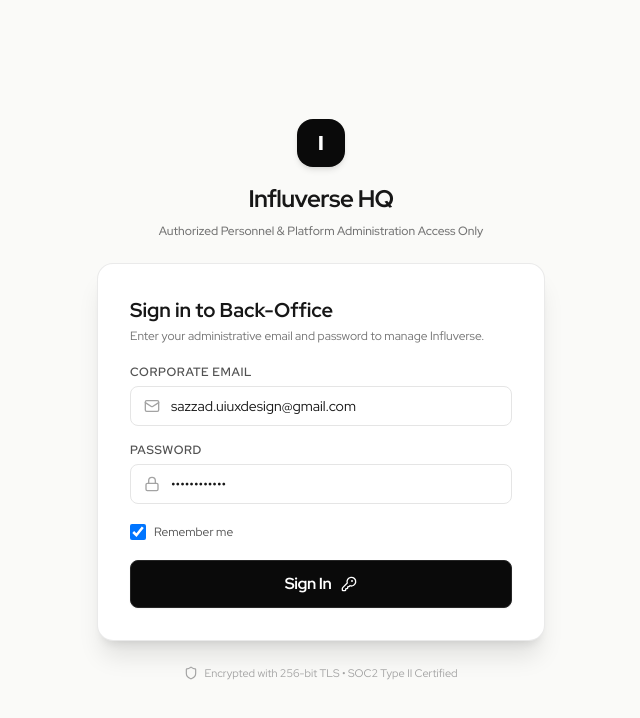
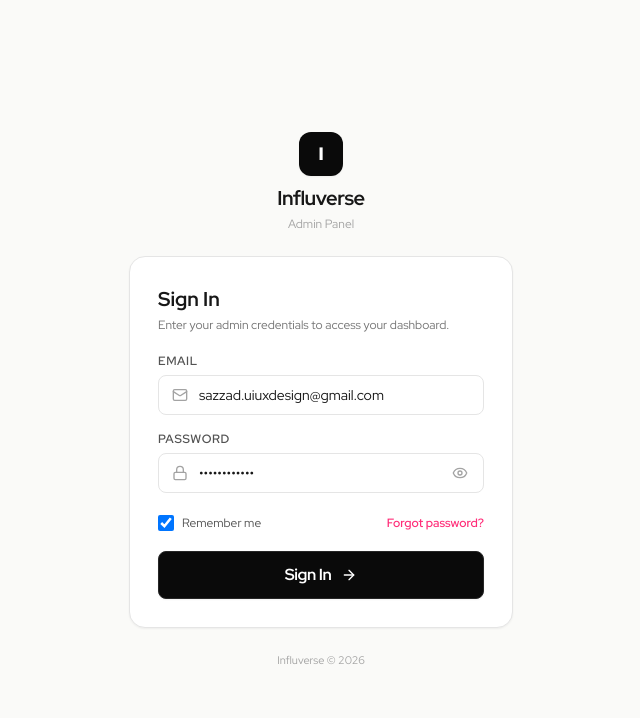
Before and after one commit to BeingSazzad/Influencer-Dashboard, a React (Vite) app: page /login in a window 1280 px wide. Shown: the top 718 px of the page, without its empty margins (319-959 px from the left). Built offline with nearby package versions, Linux system fonts and the light colour scheme; a web font is replaced by a local one.

Commit message:
feat(auth): redesign minimal login screen and add forgot password flow

```diff
--- a/src/components/layout/AuthLayout.tsx
+++ b/src/components/layout/AuthLayout.tsx
@@ -1,35 +1,34 @@
 import React from 'react';
 import { Outlet } from 'react-router-dom';
-import { Shield } from 'lucide-react';
 
 export const AuthLayout: React.FC = () => {
   return (
     <div className="min-h-screen bg-[#FAFAF8] flex flex-col justify-center items-center p-4 selection:bg-brand-pink/20 selection:text-brand-pink">
-      <div className="w-full max-w-md space-y-6">
+      <div className="w-full max-w-sm space-y-6">
         {/* Brand Header */}
-        <div className="text-center space-y-2">
-          <div className="inline-flex items-center justify-center w-12 h-12 rounded-2xl bg-brand-black text-white text-xl font-black shadow-md mb-2">
+        <div className="text-center space-y-1">
+          <div className="inline-flex items-center justify-center w-11 h-11 rounded-xl bg-brand-black text-white text-lg font-black shadow-sm mb-1">
             I
           </div>
-          <h1 className="text-2xl font-bold tracking-tight text-neutral-900">
-            Influverse HQ
+          <h1 className="text-xl font-bold tracking-tight text-neutral-900">
+            Influverse
           </h1>
-          <p className="text-xs text-neutral-500 font-medium">
-            Authorized Personnel & Platform Administration Access Only
+          <p className="text-xs text-neutral-400">
+            Admin Panel
           </p>
         </div>
 
-        {/* Auth Page Content */}
-        <div className="bg-white rounded-2xl border border-neutral-200/80 shadow-xl p-8">
+        {/* Auth Card */}
+        <div className="bg-white rounded-2xl border border-neutral-200 shadow-sm p-6 sm:p-7">
           <Outlet />
         </div>
 
-        {/* Security Footer Notice */}
-        <div className="flex items-center justify-center gap-1.5 text-[11px] text-neutral-400">
-          <Shield className="w-3.5 h-3.5" />
-          <span>Encrypted with 256-bit TLS • SOC2 Type II Certified</span>
+        {/* Minimal Footer */}
+        <div className="text-center text-[11px] text-neutral-400">
+          Influverse &copy; {new Date().getFullYear()}
         </div>
       </div>
     </div>
   );
 };
+export default AuthLayout;
--- /dev/null
+++ b/src/pages/auth/ForgotPasswordPage.tsx
@@ -0,0 +1,131 @@
+import React, { useState } from 'react';
+import { Link } from 'react-router-dom';
+import { ROUTES } from '@/constants/routes';
+import { Input } from '@/components/ui/Input';
+import { Button } from '@/components/ui/Button';
+import { Mail, ArrowLeft, CheckCircle2, KeyRound } from 'lucide-react';
+
+export const ForgotPasswordPage: React.FC = () => {
+  const [email, setEmail] = useState('');
+  const [isLoading, setIsLoading] = useState(false);
+  const [isSubmitted, setIsSubmitted] = useState(false);
+  const [error, setError] = useState('');
+
+  const handleSubmit = (e: React.FormEvent) => {
+    e.preventDefault();
+    setError('');
+
+    if (!email || !email.includes('@')) {
+      setError('Please enter a valid admin email address.');
+      return;
+    }
+
+    setIsLoading(true);
+
+    setTimeout(() => {
+      setIsLoading(false);
+      setIsSubmitted(true);
+    }, 700);
+  };
+
+  const handleResend = () => {
+    setIsLoading(true);
+    setTimeout(() => {
+      setIsLoading(false);
+      setError('');
+    }, 600);
+  };
+
+  return (
+    <div>
+      {isSubmitted ? (
+        <div className="text-center space-y-5 animate-in fade-in zoom-in-95 duration-200">
+          <div className="w-12 h-12 mx-auto rounded-full bg-emerald-50 text-emerald-600 flex items-center justify-center border border-emerald-200">
+            <CheckCircle2 className="w-6 h-6" />
+          </div>
+
+          <div className="space-y-1.5">
+            <h2 className="text-xl font-bold text-neutral-900">Check your email</h2>
+            <p className="text-xs text-neutral-500 max-w-xs mx-auto leading-relaxed">
+              We've sent a password reset link to{' '}
+              <strong className="text-neutral-900 font-semibold">{email}</strong>.
+            </p>
+          </div>
+
+          <div className="pt-2 space-y-3">
+            <Button
+              type="button"
+              variant="outline"
+              size="md"
+              className="w-full text-xs font-bold"
+              onClick={handleResend}
+              isLoading={isLoading}
+            >
+              Resend reset link
+            </Button>
+
+            <Link
+              to={ROUTES.AUTH.LOGIN}
+              className="inline-flex items-center justify-center gap-1.5 text-xs font-semibold text-neutral-600 hover:text-neutral-900 transition-colors w-full py-1.5"
+            >
+              <ArrowLeft className="w-3.5 h-3.5" />
+              <span>Back to Sign In</span>
+            </Link>
+          </div>
+        </div>
+      ) : (
+        <form onSubmit={handleSubmit} className="space-y-5">
+          <div className="space-y-1">
+            <div className="w-10 h-10 rounded-xl bg-pink-50 text-brand-pink flex items-center justify-center mb-3">
+              <KeyRound className="w-5 h-5" />
+            </div>
+            <h2 className="text-xl font-bold text-neutral-900">Reset password</h2>
+            <p className="text-xs text-neutral-500">
+              Enter your admin email and we'll send you instructions to reset your password.
+            </p>
+          </div>
+
+          {error && (
+            <div className="p-3 text-xs font-semibold text-rose-700 bg-rose-50 border border-rose-200 rounded-lg">
+              {error}
+            </div>
+          )}
+
+          <div className="space-y-4">
+            <Input
+              label="Email"
+              type="email"
+              value={email}
+              onChange={(e) => setEmail(e.target.value)}
+              placeholder="admin@influverse.com"
+              leftIcon={<Mail className="w-4 h-4" />}
+              required
+              autoFocus
+            />
+          </div>
+
+          <Button
+            type="submit"
+            variant="primary"
+            size="lg"
+            className="w-full font-bold"
+            isLoading={isLoading}
+          >
+            Send Reset Link
+          </Button>
+
+          <div className="text-center pt-1">
+            <Link
+              to={ROUTES.AUTH.LOGIN}
+              className="inline-flex items-center justify-center gap-1.5 text-xs font-semibold text-neutral-500 hover:text-neutral-900 transition-colors"
+            >
+              <ArrowLeft className="w-3.5 h-3.5" />
+              <span>Back to Sign In</span>
+            </Link>
+          </div>
+        </form>
+      )}
+    </div>
+  );
+};
+export default ForgotPasswordPage;
--- a/src/pages/auth/LoginPage.tsx
+++ b/src/pages/auth/LoginPage.tsx
@@ -1,11 +1,10 @@
 import React, { useState } from 'react';
-import { useNavigate } from 'react-router-dom';
+import { useNavigate, Link } from 'react-router-dom';
 import { useAppDispatch } from '@/store/hooks';
 import { loginAdmin } from '@/store/slices/authSlice';
 import { ROUTES } from '@/constants/routes';
-import { Input } from '@/components/ui/Input';
 import { Button } from '@/components/ui/Button';
-import { Mail, Lock, KeyRound } from 'lucide-react';
+import { Mail, Lock, Eye, EyeOff, ArrowRight } from 'lucide-react';
 
 export const LoginPage: React.FC = () => {
   const navigate = useNavigate();
@@ -13,6 +12,8 @@ export const LoginPage: React.FC = () => {
 
   const [email, setEmail] = useState('sazzad.uiuxdesign@gmail.com');
   const [password, setPassword] = useState('••••••••••••');
+  const [showPassword, setShowPassword] = useState(false);
+  const [rememberMe, setRememberMe] = useState(true);
   const [isLoading, setIsLoading] = useState(false);
   const [error, setError] = useState('');
 
@@ -21,7 +22,7 @@ export const LoginPage: React.FC = () => {
     setError('');
 
     if (!email || !password) {
-      setError('Please provide valid administrator credentials.');
+      setError('Please enter your email and password.');
       return;
     }
 
@@ -36,10 +37,10 @@ export const LoginPage: React.FC = () => {
 
   return (
     <form onSubmit={handleSubmit} className="space-y-5">
-      <div>
-        <h2 className="text-xl font-bold text-neutral-900">Sign in to Back-Office</h2>
-        <p className="mt-1 text-xs text-neutral-500">
-          Enter your administrative email and password to manage Influverse.
+      <div className="space-y-1">
+        <h2 className="text-xl font-bold text-neutral-900">Sign In</h2>
+        <p className="text-xs text-neutral-500">
+          Enter your admin credentials to access your dashboard.
         </p>
       </div>
 
@@ -50,36 +51,69 @@ export const LoginPage: React.FC = () => {
       )}
 
       <div className="space-y-4">
-        <Input
-          label="Corporate Email"
+        {/* Email Field */}
+        <div className="space-y-1.5">
+          <label className="block text-xs font-semibold uppercase tracking-wider text-neutral-600">
+            Email
+          </label>
+          <div className="relative flex items-center">
+            <Mail className="w-4 h-4 text-neutral-400 absolute left-3.5 pointer-events-none" />
+            <input
               type="email"
               value={email}
               onChange={(e) => setEmail(e.target.value)}
               placeholder="admin@influverse.com"
-          leftIcon={<Mail className="w-4 h-4" />}
               required
+              className="w-full h-10 pl-10 pr-3.5 text-sm bg-white border border-neutral-200 hover:border-neutral-300 rounded-lg transition-colors placeholder:text-neutral-400 text-neutral-900 focus:outline-none focus:ring-2 focus:ring-brand-pink/20 focus:border-brand-pink"
             />
+          </div>
+        </div>
 
-        <Input
-          label="Password"
-          type="password"
+        {/* Password Field */}
+        <div className="space-y-1.5">
+          <label className="block text-xs font-semibold uppercase tracking-wider text-neutral-600">
+            Password
+          </label>
+          <div className="relative flex items-center">
+            <Lock className="w-4 h-4 text-neutral-400 absolute left-3.5 pointer-events-none" />
+            <input
+              type={showPassword ? 'text' : 'password'}
               value={password}
               onChange={(e) => setPassword(e.target.value)}
               placeholder="••••••••"
-          leftIcon={<Lock className="w-4 h-4" />}
               required
+              className="w-full h-10 pl-10 pr-10 text-sm bg-white border border-neutral-200 hover:border-neutral-300 rounded-lg transition-colors placeholder:text-neutral-400 text-neutral-900 focus:outline-none focus:ring-2 focus:ring-brand-pink/20 focus:border-brand-pink"
             />
+            <button
+              type="button"
+              onClick={() => setShowPassword(!showPassword)}
+              className="absolute right-3 text-neutral-400 hover:text-neutral-600 p-1"
+              tabIndex={-1}
+            >
+              {showPassword ? <EyeOff className="w-4 h-4" /> : <Eye className="w-4 h-4" />}
+            </button>
+          </div>
+        </div>
       </div>
 
-      <div className="flex items-center text-xs">
-        <label className="flex items-center gap-2 cursor-pointer select-none text-neutral-600">
+      {/* Remember me & Forgot Password */}
+      <div className="flex items-center justify-between text-xs pt-0.5">
+        <label className="flex items-center gap-2 cursor-pointer select-none text-neutral-600 hover:text-neutral-900">
           <input
             type="checkbox"
-            defaultChecked
+            checked={rememberMe}
+            onChange={(e) => setRememberMe(e.target.checked)}
             className="w-4 h-4 rounded text-brand-black border-neutral-300 focus:ring-brand-pink/20"
           />
           <span>Remember me</span>
         </label>
+
+        <Link
+          to={ROUTES.AUTH.FORGOT_PASSWORD}
+          className="font-semibold text-brand-pink hover:text-pink-600 hover:underline transition-colors"
+        >
+          Forgot password?
+        </Link>
       </div>
 
       <Button
@@ -88,10 +122,11 @@ export const LoginPage: React.FC = () => {
         size="lg"
         className="w-full font-bold"
         isLoading={isLoading}
-        rightIcon={<KeyRound className="w-4 h-4" />}
+        rightIcon={<ArrowRight className="w-4 h-4" />}
       >
         Sign In
       </Button>
     </form>
   );
 };
+export default LoginPage;
--- a/src/router/index.tsx
+++ b/src/router/index.tsx
@@ -6,6 +6,7 @@ import { DashboardLayout } from '@/components/layout/DashboardLayout';
 import { AuthLayout } from '@/components/layout/AuthLayout';
 
 import { LoginPage } from '@/pages/auth/LoginPage';
+import { ForgotPasswordPage } from '@/pages/auth/ForgotPasswordPage';
 import { DashboardPage } from '@/pages/dashboard/DashboardPage';
 import { UsersPage } from '@/pages/dashboard/UsersPage';
 import { VerificationPage } from '@/pages/dashboard/VerificationPage';
@@ -26,6 +27,10 @@ export const router = createBrowserRouter([
       {
         path: ROUTES.AUTH.LOGIN,
         element: <LoginPage />,
+      },
+      {
+        path: ROUTES.AUTH.FORGOT_PASSWORD,
+        element: <ForgotPasswordPage />,
       },
     ],
   },
```
Lines whose indentation alone changed are shown as unchanged.
